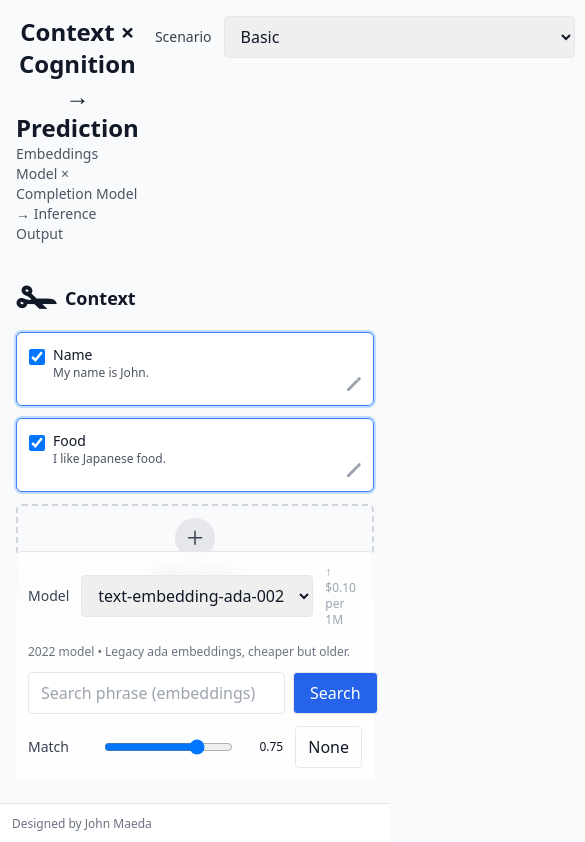
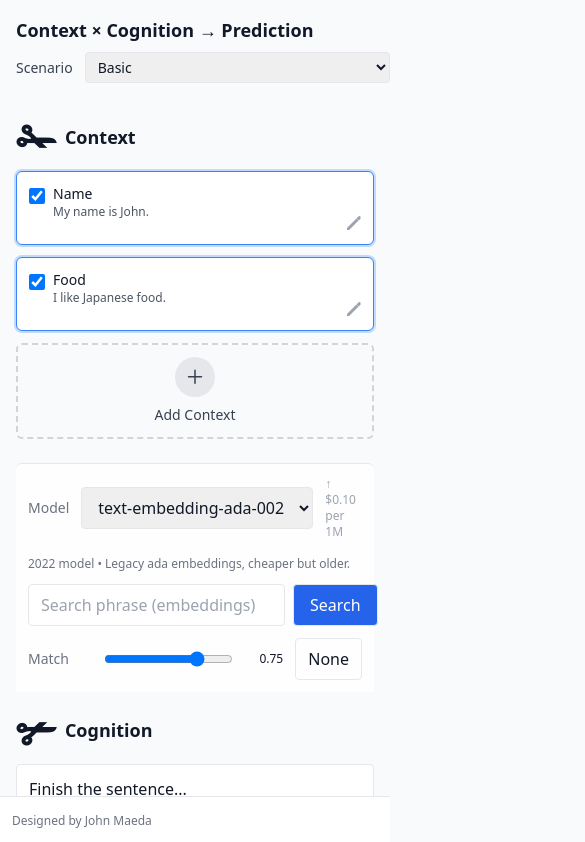
Before and after one commit to aji-ai/js-scissors, a Next.js app: page / in a window 390 px wide. Shown: the top 842 px of the page, 585 px wide, since content can reach past the window. Built offline with nearby package versions, Linux system fonts and the light colour scheme.

Commit message:
Responsive design tweaks

```diff
--- a/app/page.tsx
+++ b/app/page.tsx
@@ -15,9 +15,9 @@ function AppColumns() {
   return (
     <>
       <header className="mx-auto w-full max-w-screen-2xl 2xl:max-w-[2200px] p-4">
-        <div className="flex items-start justify-between gap-4">
-          <div>
-            <h1 className="text-2xl font-semibold">
+        <div className="flex items-start justify-between gap-4 flex-wrap">
+          <div className="max-[960px]:w-full">
+            <h1 className="font-semibold xl:text-3xl lg:text-2xl md:text-xl max-[960px]:text-lg">
               <button
                 type="button"
                 onClick={() => setAboutOpen(true)}
@@ -27,20 +27,23 @@ function AppColumns() {
                 Context × Cognition → Prediction
               </button>
             </h1>
-            <p className="text-sm text-gray-600 dark:text-gray-300">
+            <p className="text-gray-600 dark:text-gray-300 xl:text-base lg:text-sm md:text-sm max-[960px]:text-xs hidden sm:block">
               Embeddings Model × Completion Model → Inference Output
             </p>
+            <div className="mt-2 max-[960px]:w-full">
+              <HeaderControls showScenario={true} showKeyButton={false} />
+            </div>
           </div>
-          <div className="flex items-center gap-3">
-            <HeaderControls />
+          <div className="hidden sm:flex items-center gap-2 sm:gap-3 flex-wrap justify-end">
+            <HeaderControls showScenario={false} showKeyButton={true} />
             <ThemeToggle />
           </div>
         </div>
       </header>
 
       <main className="mx-auto w-full max-w-screen-2xl 2xl:max-w-[2200px] p-4 pb-20">
-        <div className="grid grid-cols-1 md:grid-cols-3 gap-4">
-          <div className="md:col-span-1">
+        <div className="grid grid-cols-1 gap-4 md:grid-cols-1 lg:grid-cols-2 xl:grid-cols-3">
+          <div className="lg:col-span-1 xl:col-span-1">
             <ContextColumn
               chunks={s.chunks}
               selectedChunkIds={s.selectedChunkIds}
@@ -69,7 +72,7 @@ function AppColumns() {
               embeddingHints={s.embeddingHints}
             />
           </div>
-          <div className="md:col-span-1">
+          <div className="lg:col-span-1 xl:col-span-1">
             <CognitionColumn
               prompt={s.prompt}
               onChangePrompt={s.setPrompt}
@@ -84,7 +87,7 @@ function AppColumns() {
               isProcessing={s.isProcessing}
             />
           </div>
-          <div className="md:col-span-1">
+          <div className="lg:col-span-2 xl:col-span-1">
             <PredictionColumn
               output={s.output}
               mode={s.viewerMode}
--- a/components/CognitionColumn.tsx
+++ b/components/CognitionColumn.tsx
@@ -35,7 +35,7 @@ export function CognitionColumn({
         <textarea
           value={typeof prompt === "string" ? prompt.replaceAll("\\n", "\n") : prompt}
           onChange={(e) => onChangePrompt(e.target.value)}
-          className="w-full h-[50vh] rounded border p-3 resize-vertical dark:bg-gray-900 dark:border-gray-700"
+          className="w-full h-40 md:h-[50vh] rounded border p-3 resize-vertical dark:bg-gray-900 dark:border-gray-700"
           placeholder="Enter your prompt..."
         />
       </div>
@@ -43,9 +43,9 @@ export function CognitionColumn({
       <div className="column-sticky-footer p-3 rounded-t-md">
         <div className="flex items-start gap-4">
           {/* Column: selector + full-width blurb below */}
-          <div className="flex flex-col min-w-[260px] flex-1">
+          <div className="flex flex-col min-w-0 sm:min-w-[260px] flex-none">
             <div className="flex items-center gap-3">
-              <label className="text-sm text-gray-700">Model</label>
+              <label className="text-sm text-gray-500 dark:text-gray-400">Model</label>
               <select
                 className="rounded border px-3 py-2 dark:bg-gray-900 dark:border-gray-700 dark:text-gray-100"
                 value={model}
@@ -64,7 +64,7 @@ export function CognitionColumn({
           </div>
 
           {/* Column: in/out pricing */}
-          <div className="hidden lg:flex flex-col leading-tight">
+          <div className="flex flex-1 flex-col leading-tight">
             <span className="text-xs text-gray-500 dark:text-gray-400 tabular-nums">
               {price?.input != null || price?.output != null
                 ? `↑ ${price?.input != null ? `$${price.input}` : "—"} | ↓ ${
@@ -75,7 +75,6 @@ export function CognitionColumn({
             <span className="text-[10px] text-gray-400 dark:text-gray-500">per 1M tokens</span>
           </div>
 
-          <div className="flex-1" />
           <button
             disabled={isProcessing}
             onClick={onRun}
--- a/components/ContextColumn.tsx
+++ b/components/ContextColumn.tsx
@@ -66,7 +66,7 @@ export function ContextColumn({
       <h2 className="text-lg font-semibold mb-2">
         <span className="text-5xl align-middle mr-1">✁</span> Context
       </h2>
-      <div className="grid grid-cols-1 xl:grid-cols-2 gap-3 pb-24">
+      <div className="grid grid-cols-1 xl:grid-cols-2 gap-3 pb-6 md:pb-24">
         {chunks.map((chunk) => {
           const checked = selectedChunkIds.has(chunk.id);
           const highlight = highlightedChunkIds?.has(chunk.id);
@@ -109,7 +109,7 @@ export function ContextColumn({
       <div className="column-sticky-footer p-3 rounded-t-md">
         <div className="flex flex-col gap-3">
           <div className="flex items-center gap-3">
-            <label className="text-sm text-gray-700">Model</label>
+            <label className="text-sm text-gray-500 dark:text-gray-400">Model</label>
             <select
               className="rounded border px-3 py-2 dark:bg-gray-900 dark:border-gray-700 dark:text-gray-100"
               value={embeddingModel}
@@ -160,7 +160,7 @@ export function ContextColumn({
             )}
           </div>
           <div className="flex items-center gap-3">
-            <label className="text-sm text-gray-700 min-w-16">Match</label>
+            <label className="text-sm text-gray-500 dark:text-gray-400 min-w-16">Match</label>
             <input
               type="range"
               min={0}
--- a/components/GlobalScenarioBar.tsx
+++ b/components/GlobalScenarioBar.tsx
@@ -5,7 +5,12 @@ export function GlobalScenarioBar() {
   return (
     <div className="global-bottom-bar p-3">
       <div className="mx-auto w-full max-w-screen-2xl 2xl:max-w-[1800px] flex items-center justify-start">
-        <div className="text-xs text-gray-500 dark:text-gray-400">Designed by John Maeda</div>
+        <a
+          href="https://design.co"
+          className="text-xs text-gray-500 dark:text-gray-400 hover:underline underline-offset-2"
+        >
+          Designed by John Maeda
+        </a>
       </div>
     </div>
   );
--- a/components/HeaderControls.tsx
+++ b/components/HeaderControls.tsx
@@ -4,7 +4,12 @@ import { useAppState } from "@/components/AppState";
 import { SCENARIOS } from "@/lib/scenarios";
 import { Modal } from "@/components/Modal";
 
-export function HeaderControls() {
+type HeaderControlsProps = {
+  showScenario?: boolean;
+  showKeyButton?: boolean;
+};
+
+export function HeaderControls({ showScenario = true, showKeyButton = true }: HeaderControlsProps) {
   const s = useAppState();
   const [testing, setTesting] = useState(false);
   const [status, setStatus] = useState<"idle" | "ok" | "error">("idle");
@@ -74,11 +79,12 @@ export function HeaderControls() {
   }
 
   return (
-    <div className="flex items-center gap-3">
-      <div className="flex items-center gap-3">
+    <div className="contents">
+      {showScenario && (
+        <div className="flex items-center gap-3 max-[960px]:w-full">
           <span className="text-sm text-gray-700 dark:text-gray-200">Scenario</span>
           <select
-          className="rounded border px-3 py-2 dark:bg-gray-900 dark:border-gray-700 dark:text-gray-100"
+            className="rounded border px-2 py-1 text-sm dark:bg-gray-900 dark:border-gray-700 dark:text-gray-100 max-[960px]:flex-1 max-[960px]:w-auto"
             value={s.scenarioId}
             onChange={(e) => s.setScenarioId(e.target.value)}
           >
@@ -105,6 +111,8 @@ export function HeaderControls() {
             })}
           </select>
         </div>
+      )}
+      {showKeyButton && (
         <button
           onClick={openModal}
           className="rounded border p-2 bg-white dark:bg-gray-800 dark:text-gray-100 dark:border-gray-600"
@@ -116,6 +124,7 @@ export function HeaderControls() {
             <path d="M3.5 11.5a3.5 3.5 0 1 1 3.163-5H14L15.5 8 14 9.5l-1-1-1 1-1-1-1 1-1-1-1 1H6.663a3.5 3.5 0 0 1-3.163 2M2.5 9a1 1 0 1 0 0-2 1 1 0 0 0 0 2"/>
           </svg>
         </button>
+      )}
 
       <Modal
         title="API Key"
--- a/styles/globals.css
+++ b/styles/globals.css
@@ -4,9 +4,9 @@
 
 /* Layout helpers */
 .column-sticky-footer {
-  @apply sticky bottom-16 bg-white/75 backdrop-blur border-t border-gray-200 dark:bg-gray-900/80 dark:border-gray-700;
+  @apply md:sticky md:bottom-12 bg-white/75 backdrop-blur border-t border-gray-200 dark:bg-gray-900/80 dark:border-gray-700;
 }
 
 .global-bottom-bar {
-  @apply fixed bottom-0 left-0 right-0 bg-white/90 backdrop-blur border-t border-gray-200 dark:bg-gray-900/90 dark:border-gray-700;
+  @apply fixed bottom-0 left-0 right-0 bg-white/90 backdrop-blur border-t border-gray-200 dark:bg-gray-900/90 dark:border-gray-700 h-12 flex items-center;
 }
```
Lines whose indentation alone changed are shown as unchanged.
